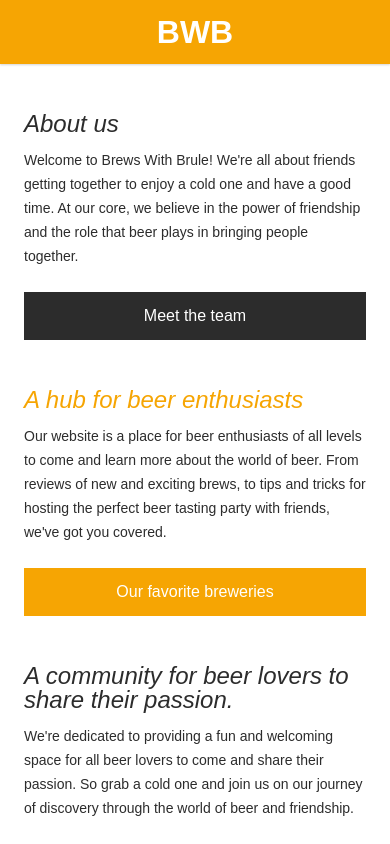
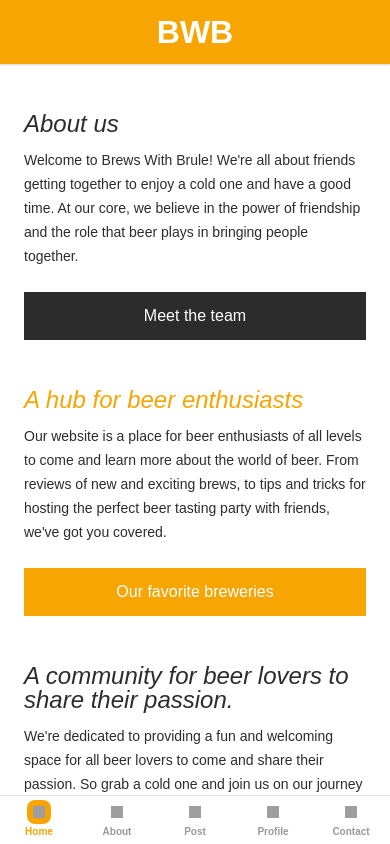
Before and after one commit to petehodnefield/brews-with-brule, a Next.js app in the folder frontend/: page /about in a window 390 px wide. Shown: the top 844 px of the page. Built offline with nearby package versions, Linux system fonts and the light colour scheme; grey boxes are pictures that could not be loaded.

Commit message:
mobile footer content added

```diff
--- /dev/null
+++ b/frontend/components/Footer/FooterMobile.tsx
@@ -0,0 +1,57 @@
+import Link from 'next/link'
+import React from 'react'
+
+const FooterMobile = () => {
+
+    return (
+        <footer className='sticky bottom-0 bg-white border-light border-t-1 border-solid grid grid-cols-5 items-center justify-items-center mb-8'>
+            <Link href='/'>
+                <div className='flex flex-col h-12 items-center justify-center hover:cursor-pointer hover:opacity-70'>
+                    <div className='h-6 w-6 flex items-center justify-center bg-primary rounded-lg'>
+                        <img className='w-1/2 h-1/2' src="https://images.unsplash.com/photo-1608270586620-248524c67de9?ixlib=rb-4.0.3&ixid=MnwxMjA3fDB8MHxwaG90by1wYWdlfHx8fGVufDB8fHx8&auto=format&fit=crop&w=2370&q=80" alt="" />
+                    </div>
+                    <h5 className='text-0.625 font-semibold text-primary'>Home</h5>
+                </div>
+            </Link>
+
+
+            <Link href='/about'>
+                <div className='flex flex-col h-12 items-center justify-center hover:cursor-pointer hover:opacity-70'>
+                    <div className='h-6 w-6 flex items-center justify-center '>
+                        <img className='w-1/2 h-1/2' src="https://images.unsplash.com/photo-1608270586620-248524c67de9?ixlib=rb-4.0.3&ixid=MnwxMjA3fDB8MHxwaG90by1wYWdlfHx8fGVufDB8fHx8&auto=format&fit=crop&w=2370&q=80" alt="" />
+                    </div>
+                    <h5 className='text-0.625 font-semibold text-medium'>About</h5>
+                </div>
+            </Link>
+
+            <Link href='/post'>
+                <div className='flex flex-col h-12 items-center justify-center hover:cursor-pointer hover:opacity-70'>
+                    <div className='h-6 w-6 flex items-center justify-center '>
+                        <img className='w-1/2 h-1/2' src="https://images.unsplash.com/photo-1608270586620-248524c67de9?ixlib=rb-4.0.3&ixid=MnwxMjA3fDB8MHxwaG90by1wYWdlfHx8fGVufDB8fHx8&auto=format&fit=crop&w=2370&q=80" alt="" />
+                    </div>
+                    <h5 className='text-0.625 font-semibold text-medium'>Post</h5>
+                </div>
+            </Link>
+
+            <Link href='/profile'>
+                <div className='flex flex-col h-12 items-center justify-center hover:cursor-pointer hover:opacity-70'>
+                    <div className='h-6 w-6 flex items-center justify-center '>
+                        <img className='w-1/2 h-1/2' src="https://images.unsplash.com/photo-1608270586620-248524c67de9?ixlib=rb-4.0.3&ixid=MnwxMjA3fDB8MHxwaG90by1wYWdlfHx8fGVufDB8fHx8&auto=format&fit=crop&w=2370&q=80" alt="" />
+                    </div>
+                    <h5 className='text-0.625 font-semibold text-medium'>Profile</h5>
+                </div>
+            </Link>
+
+            <Link href='/contact'>
+                <div className='flex flex-col h-12 items-center justify-center hover:cursor-pointer hover:opacity-70'>
+                    <div className='h-6 w-6 flex items-center justify-center '>
+                        <img className='w-1/2 h-1/2' src="https://images.unsplash.com/photo-1608270586620-248524c67de9?ixlib=rb-4.0.3&ixid=MnwxMjA3fDB8MHxwaG90by1wYWdlfHx8fGVufDB8fHx8&auto=format&fit=crop&w=2370&q=80" alt="" />
+                    </div>
+                    <h5 className='text-0.625 font-semibold text-medium'>Contact</h5>
+                </div>
+            </Link>
+        </footer>
+    )
+}
+
+export default FooterMobile
--- /dev/null
+++ b/frontend/components/Footer/MenuSelect.tsx
@@ -0,0 +1,9 @@
+import React from 'react'
+
+const MenuSelect = () => {
+    return (
+        <div>MenuSelect</div>
+    )
+}
+
+export default MenuSelect
--- a/frontend/pages/_document.tsx
+++ b/frontend/pages/_document.tsx
@@ -1,4 +1,5 @@
-import Footer from '@/components/Footer'
+import Footer from '@/components/Footer/Footer'
+import FooterMobile from '@/components/Footer/FooterMobile'
 import Header from '@/components/Header/Header'
 import { Html, Head, Main, NextScript } from 'next/document'
 
@@ -14,6 +15,7 @@ export default function Document() {
         <h1></h1>
       </body>
       {/* <Footer /> */}
+      <FooterMobile />
     </Html>
   )
 }
--- a/frontend/tailwind.config.js
+++ b/frontend/tailwind.config.js
@@ -10,6 +10,7 @@ module.exports = {
       xsm: ["10px", "20px"],
       sm: ["14px", "20px"],
       base: ["16px", "24px"],
+      0.625: [".625rem", "1rem"],
       0.75: [".75rem", "1rem"],
       0.875: [".875rem", "1.5rem"],
       1: ["1rem", "1.5rem"],
```
Also changed, not shown: frontend/assets/icons/beer.svg (added), frontend/components/Footer/Footer.tsx (renamed from frontend/components/Footer.tsx).
